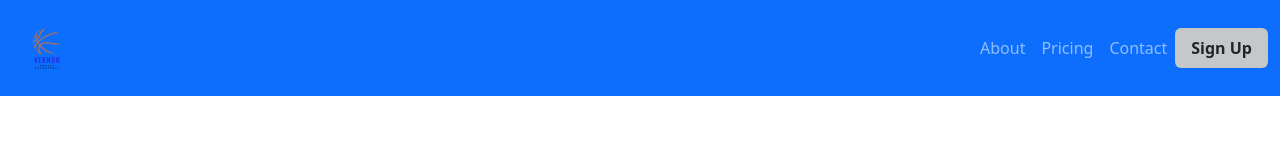
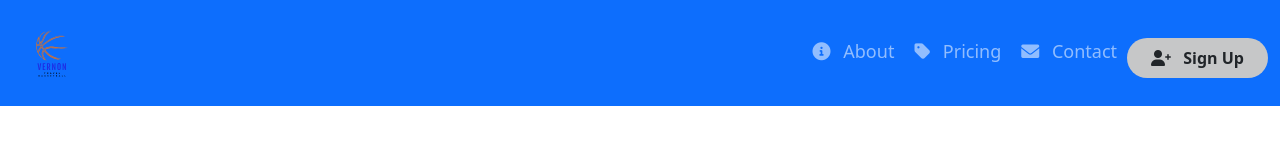
Before and after one commit to AlexD4110/sabers-website, a React (Vite) app: page /signup in a window 1280 px wide. Shown: the top 142 px of the page. Built offline with nearby package versions, Linux system fonts and the light colour scheme; the HTML template or start-up script is replaced by a standard one.

Commit message:
Fix: navbar on mobile devices

```diff
--- a/index.html
+++ b/index.html
@@ -3,15 +3,25 @@
   <head>
     <meta charset="UTF-8" />
     <meta name="viewport" content="width=device-width, initial-scale=1.0" />
+
+    <!-- Bootstrap CSS -->
     <link rel="stylesheet" href="https://cdn.jsdelivr.net/npm/bootstrap@5.3.2/dist/css/bootstrap.min.css" integrity="sha384-T3c6CoIi6uLrA9TneNEoa7RxnatzjcDSCmG1MXxSR1GAsXEV/Dwwykc2MPK8M2HN" crossorigin="anonymous">
+
+    <!-- Font Awesome CSS (optional for icons) -->
     <link
       rel="stylesheet"
       href="https://cdnjs.cloudflare.com/ajax/libs/font-awesome/6.0.0-beta3/css/all.min.css"
     />
+
     <title>Vernon Travel Basketball!</title>
   </head>
   <body>
     <div id="root"></div>
+
+    <!-- React app script -->
     <script type="module" src="/src/main.jsx"></script>
+
+    <!-- Bootstrap Bundle JS (includes Popper.js for navbar toggling) -->
+    <script src="https://cdn.jsdelivr.net/npm/bootstrap@5.3.3/dist/js/bootstrap.bundle.min.js"></script>
   </body>
 </html>
--- a/src/components/Navbar.jsx
+++ b/src/components/Navbar.jsx
@@ -12,7 +12,7 @@ const Navbar = () => {
           <Image
             src="./images/Vernon.svg" // Update the path to the SVG file
             alt="Vernon Travel Basketball Logo"
-            style={{ width: '70px', height: '70px' }} // Adjust the size of the logo
+            style={{ width: '80px', height: '80px', marginRight: '10px' }} // Adjust the size and margin of the logo
             fluid
           />
         </NavLink>
@@ -28,40 +28,45 @@ const Navbar = () => {
           <span className="navbar-toggler-icon"></span>
         </button>
         <div className="collapse navbar-collapse" id="navbarNav">
-          <ul className="navbar-nav ms-auto">
+          <ul className="navbar-nav ms-auto text-center"> {/* Center the text */}
             <li className="nav-item">
               <NavLink
-                className="nav-link"
-                activeClassName="active"
+                className={({ isActive }) => (isActive ? 'nav-link active' : 'nav-link')}
+                style={{ padding: '10px', fontSize: '18px' }} // Reduce padding and increase font size
                 to="/about"
               >
+                <i className="fas fa-info-circle me-2"></i> {/* FontAwesome Icon */}
                 About
               </NavLink>
             </li>
             <li className="nav-item">
               <NavLink
-                className="nav-link"
-                activeClassName="active"
+                className={({ isActive }) => (isActive ? 'nav-link active' : 'nav-link')}
+                style={{ padding: '10px', fontSize: '18px' }} // Reduce padding and increase font size
                 to="/pricing"
               >
+                <i className="fas fa-tag me-2"></i> {/* FontAwesome Icon */}
                 Pricing
               </NavLink>
             </li>
             <li className="nav-item">
               <NavLink
-                className="nav-link"
-                activeClassName="active"
+                className={({ isActive }) => (isActive ? 'nav-link active' : 'nav-link')}
+                style={{ padding: '10px', fontSize: '18px' }} // Reduce padding and increase font size
                 to="/contact"
               >
+                <i className="fas fa-envelope me-2"></i> {/* FontAwesome Icon */}
                 Contact
               </NavLink>
             </li>
             <li className="nav-item">
               {/* Sign Up button */}
               <NavLink
-                className="nav-link btn btn-light text-dark px-3 fw-bold"
+                className={({ isActive }) => (isActive ? 'nav-link btn btn-light text-dark px-4 py-2 fw-bold active' : 'nav-link btn btn-light text-dark px-4 py-2 fw-bold')}
+                style={{ borderRadius: '20px', marginTop: '10px' }} // Style for button, rounded corners
                 to="/signup"
               >
+                <i className="fas fa-user-plus me-2"></i> {/* FontAwesome Icon */}
                 Sign Up
               </NavLink>
             </li>
```
